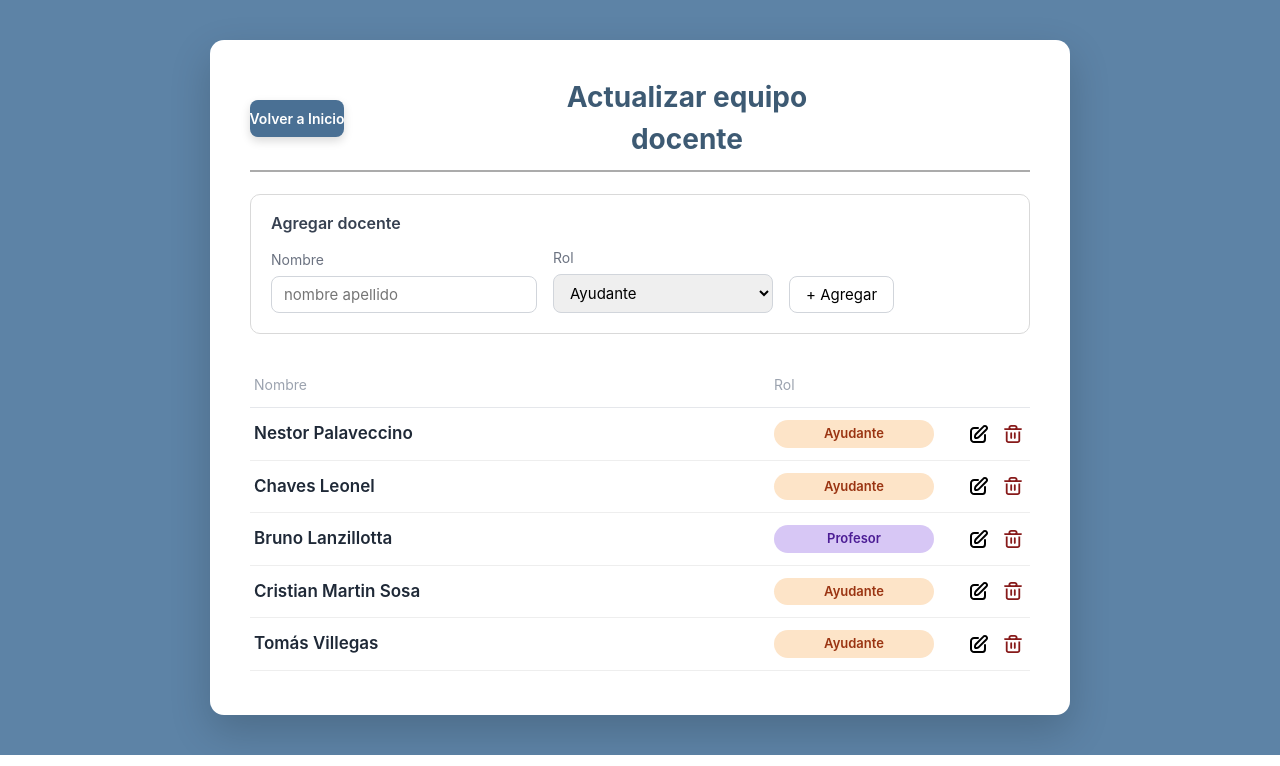
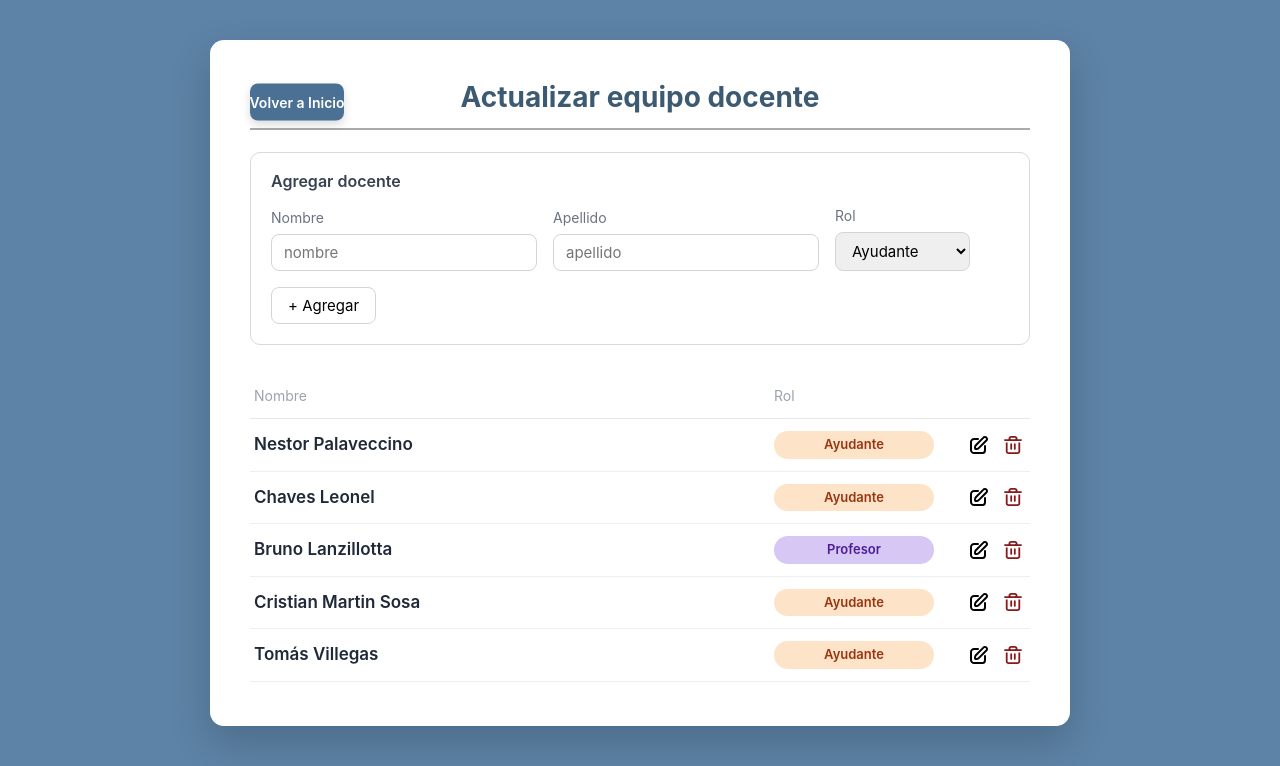
Before and after one commit to Valencua/IDS-Lanzillota-web, a Flask app: page /admin/equipo in a window 1280 px wide. Shown: the part 73-839 px from the top of the page. Run offline with Flask 3, Linux system fonts and the light colour scheme; the visitor is signed in with stand-in values (Sample User, id 1); some web fonts are replaced.

Commit message:
Centrado de titulos + ajuste de campos docentes

```diff
--- a/static/css/admin.css
+++ b/static/css/admin.css
@@ -160,11 +160,13 @@
     margin: 0;
 }
 .admin-card__top {
-    display: grid;
-    grid-template-columns: auto 0.5fr auto;
     align-items: center;
     gap: 12px;
     padding-bottom: 10px;
+    position: relative;
+    display: flex;
+    justify-content: center;
+    min-height: 40px;
 }
 .admin-back {
     background: #4a7094;
@@ -179,7 +181,15 @@
     width: 94px;
     justify-content: center;
     display: flex;
+    position: absolute;
+    left: 0;
+    top: 50%;
+    transform: translateY(-50%);
 }
+
+
+
+
 
 .admin-actions {
     display: flex;
@@ -225,7 +235,7 @@
     padding: 8px 12px;
     font-family: inherit;
     font-size: 15px;
-    min-width: 220px;
+    min-width: 130px;
 }
 .equipo-form__add {
     background: #ffffff;
--- a/templates/admin/equipo.html
+++ b/templates/admin/equipo.html
@@ -20,7 +20,11 @@
             <div class="equipo-form__row">
                 <label class="equipo-form__field">
                     <span>Nombre</span>
-                    <input type="text" name="nombre" placeholder="nombre apellido" required>
+                    <input type="text" name="nombre" placeholder="nombre" required>
+                </label>
+                <label class="equipo-form__field">
+                    <span>Apellido</span>
+                    <input type="text" name="apellido" placeholder="apellido" required>
                 </label>
                 <label class="equipo-form__field">
                     <span>Rol</span>
```
